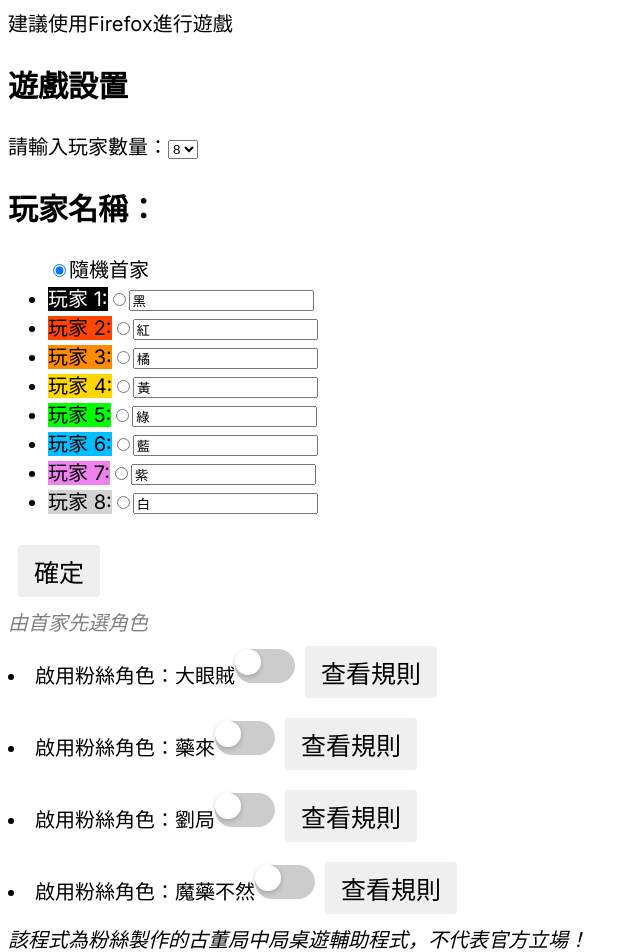
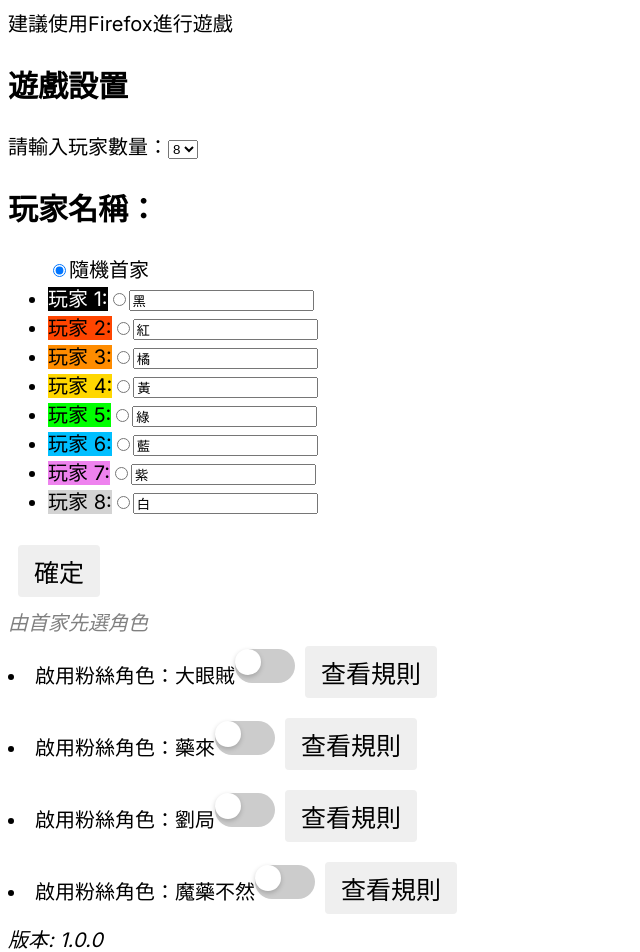
Before and after one commit to pride829/gudong, a Next.js app: page / in a window 1280 px wide. Shown: the top 952 px of the page, without its empty margins (0-640 px from the left). Built offline with nearby package versions, Linux system fonts and the light colour scheme.

Commit message:
Add version number

```diff
--- a/app/GameSetup.tsx
+++ b/app/GameSetup.tsx
@@ -235,6 +235,7 @@ function GameSetup({ onSubmit }) {
                 </li>
             </div>
             <div>
+                <div><i>版本: 1.0.0</i></div>
                 <div><i>該程式為粉絲製作的古董局中局桌遊輔助程式，不代表官方立場！</i></div>
                 <div><i>重新整理會導致該場遊戲資料消失，請小心！</i></div>
                 <div><i>程式仍然處於早期測試階段，可能會出現導致遊戲錯誤的Bug！</i></div>
```
